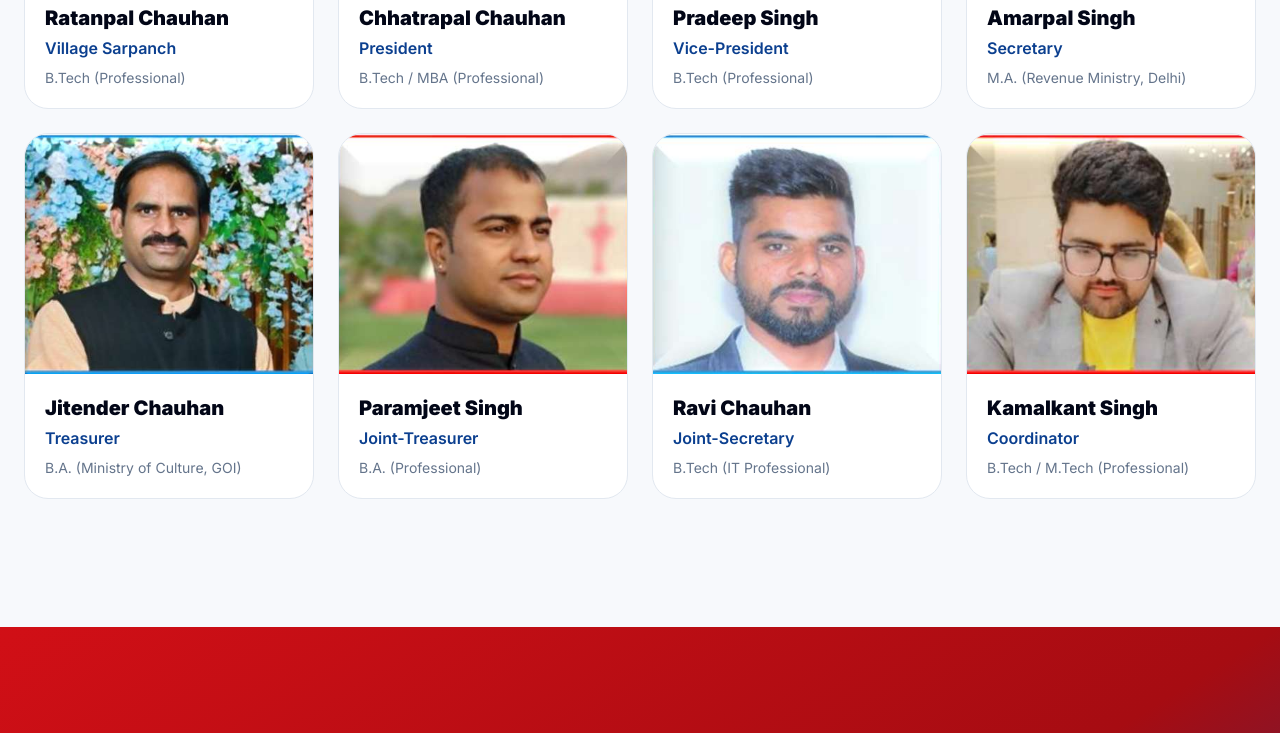
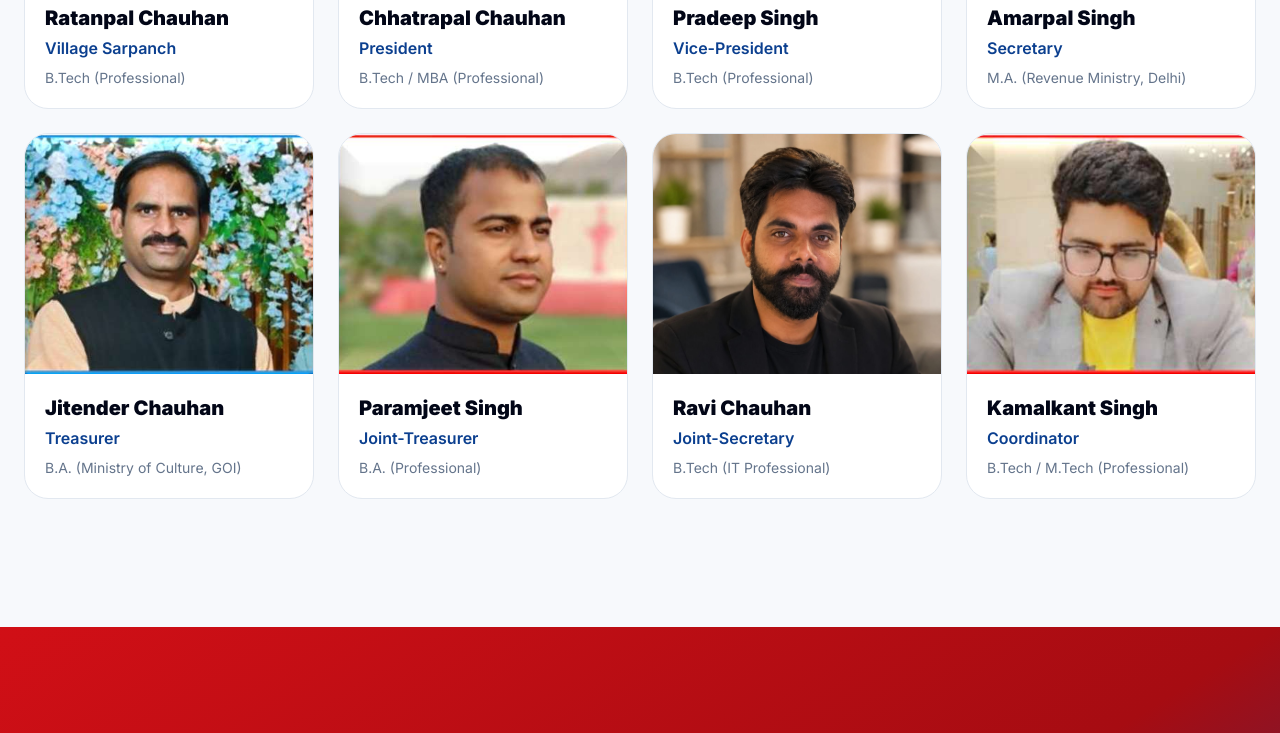
Before and after one commit to Ravi1998-28/akiyam_site, a plain HTML site: page index.html in a window 1280 px wide. Shown: the part 6320-7053 px from the top of the page. Drawn offline with nearby package versions, Linux system fonts and the light colour scheme.

Commit message:
Update index.html
ravi image changes

```diff
--- a/index.html
+++ b/index.html
@@ -558,7 +558,7 @@
         </article>
 
         <article class="card bg-white rounded-3xl overflow-hidden border border-slate-200">
-          <img src="./images/ravi-chauhan.jpg" alt="Ravi Chauhan" class="w-full h-52 sm:h-60 object-cover object-top bg-slate-100">
+          <img src="./images/ravi-chauhan.jpeg" alt="Ravi Chauhan" class="w-full h-52 sm:h-60 object-cover object-top bg-slate-100">
           <div class="p-5"><h3 class="font-black text-lg sm:text-xl">Ravi Chauhan</h3><p class="text-[#0b3f8f] font-semibold mt-1">Joint-Secretary</p><p class="text-slate-500 text-sm mt-2">B.Tech (IT Professional)</p></div>
         </article>
 
```
